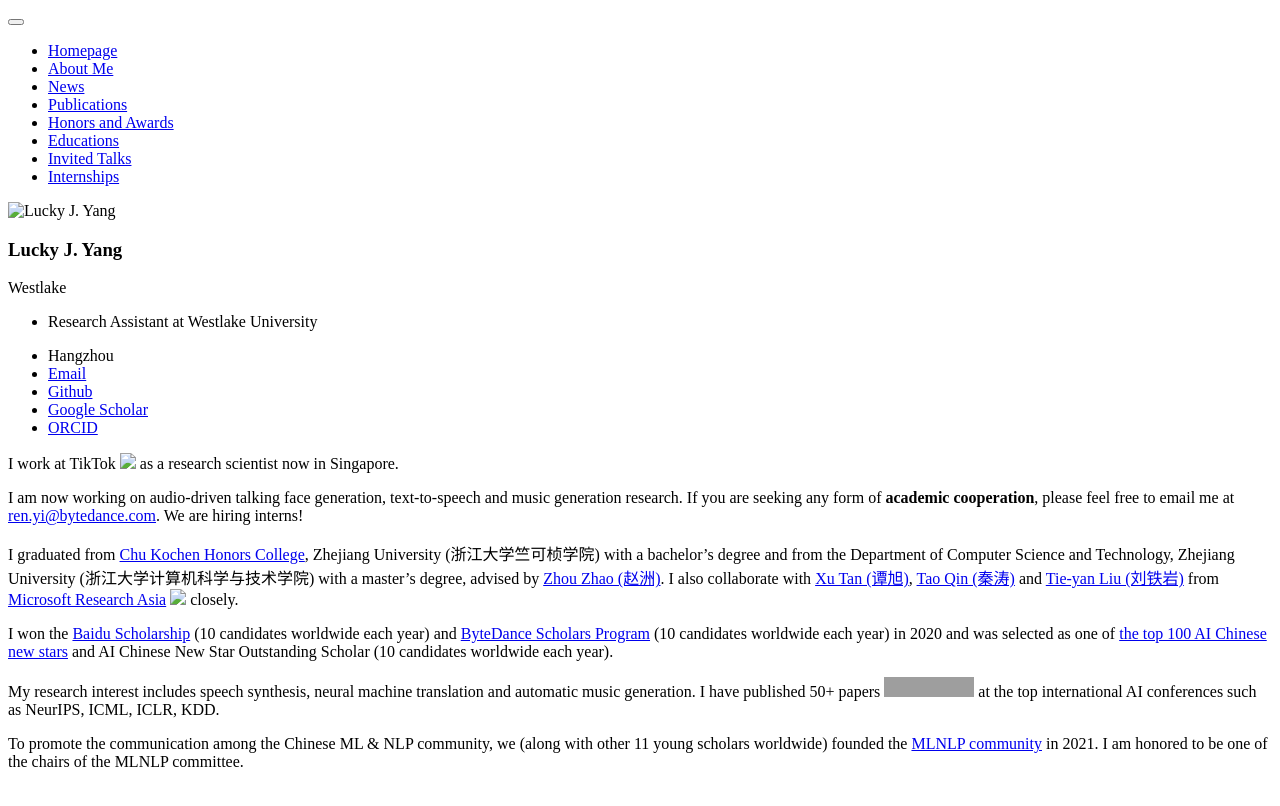
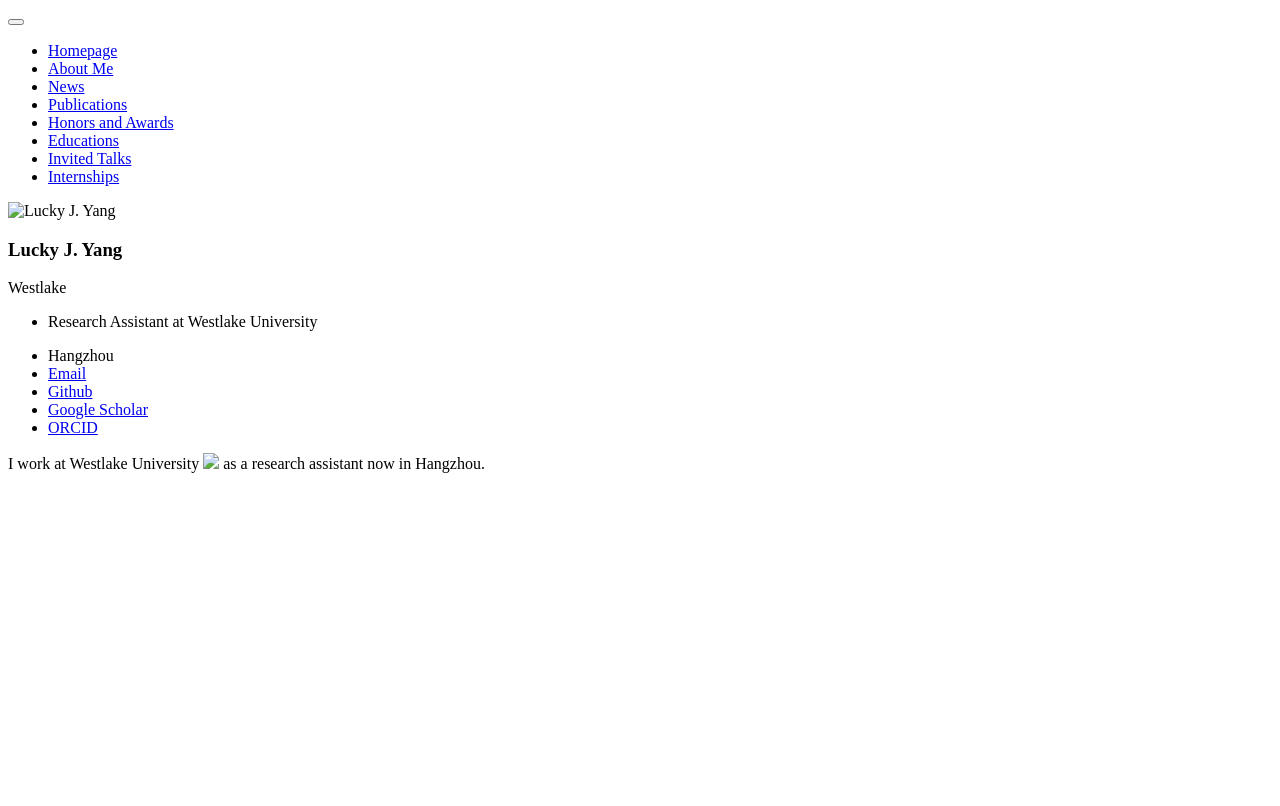
Before and after one commit to thinkswhat/thinkswhat.github.io, a Jekyll site: the page built from _pages/includes/intro.md, in a window 1280 px wide. Shown: the top 806 px of the page. Built offline with Jekyll 4.4.1, drawn with Linux system fonts in a browser that asks for light colours; our own code applies the rules of GitHub Pages for plain Markdown files; grey boxes are pictures that could not be loaded.

Commit message:
Update intro.md

```diff
--- a/_pages/includes/intro.md
+++ b/_pages/includes/intro.md
@@ -1,11 +1 @@
-I work at TikTok <img src='./images/tiktok.png' style='width: 6em;'> as a research scientist now in Singapore.
-
-I am now working on audio-driven talking face generation, text-to-speech and music generation research. If you are seeking any form of **academic cooperation**, please feel free to email me at [ren.yi@bytedance.com](mailto:ren.yi@bytedance.com). We are hiring interns!
-
-I graduated from [Chu Kochen Honors College](http://ckc.zju.edu.cn/ckcen/main.htm), Zhejiang University (浙江大学竺可桢学院) with a bachelor's degree and from the Department of Computer Science and Technology, Zhejiang University (浙江大学计算机科学与技术学院) with a master's degree, advised by [Zhou Zhao (赵洲)](https://person.zju.edu.cn/zhaozhou). I also collaborate with [Xu Tan (谭旭)](https://www.microsoft.com/en-us/research/people/xuta/), [Tao Qin (秦涛)](https://www.microsoft.com/en-us/research/people/taoqin/) and [Tie-yan Liu (刘铁岩)](https://www.microsoft.com/en-us/research/people/tyliu/) from [Microsoft Research Asia](https://www.microsoft.com/en-us/research/group/machine-learning-research-group/) <img src='./images/microsoft_logo.svg' style="width: 4em;"> closely.
-
-I won the [Baidu Scholarship](https://baike.baidu.com/item/%E7%99%BE%E5%BA%A6%E5%A5%96%E5%AD%A6%E9%87%91/9929412) (10 candidates worldwide each year) and [ByteDance Scholars Program](https://ur.bytedance.com/scholarship) (10 candidates worldwide each year) in 2020 and was selected as one of [the top 100 AI Chinese new stars](https://mp.weixin.qq.com/s?__biz=MzA4NzQ5MTA2NA==&mid=2653639431&idx=1&sn=25b6368c1954419b9090840347d9a27d&chksm=8be75b90bc90d286a5af3ef8e610e822d705dc3cf4382b45e3f14489f3e7ec4fd8c95ed0eceb&mpshare=1&scene=2&srcid=0511LMlj9Qv9DeIZAjMjYAU9&sharer_sharetime=1620731348139&sharer_shareid=631c113940cb81f34895aa25ab14422a#rd) and AI Chinese New Star Outstanding Scholar (10 candidates worldwide each year).
-
-My research interest includes speech synthesis, neural machine translation and automatic music generation. I have published 50+ papers <a href='https://scholar.google.com/citations?user=4FA6C0AAAAAJ'><img src="https://img.shields.io/endpoint?logo=Google%20Scholar&url=https%3A%2F%2Fcdn.jsdelivr.net%2Fgh%2FRayeRen%2Frayeren.github.io@google-scholar-stats%2Fgs_data_shieldsio.json&labelColor=f6f6f6&color=9cf&style=flat&label=citations"></a> at the top international AI conferences such as NeurIPS, ICML, ICLR, KDD.
-
-To promote the communication among the Chinese ML & NLP community, we (along with other 11 young scholars worldwide) founded the [MLNLP community](https://space.bilibili.com/168887299) in 2021. I am honored to be one of the chairs of the MLNLP committee.
+I work at Westlake University <img src='./images/WestlakeU.png' style='width: 6em;'> as a research assistant now in Hangzhou.
```
